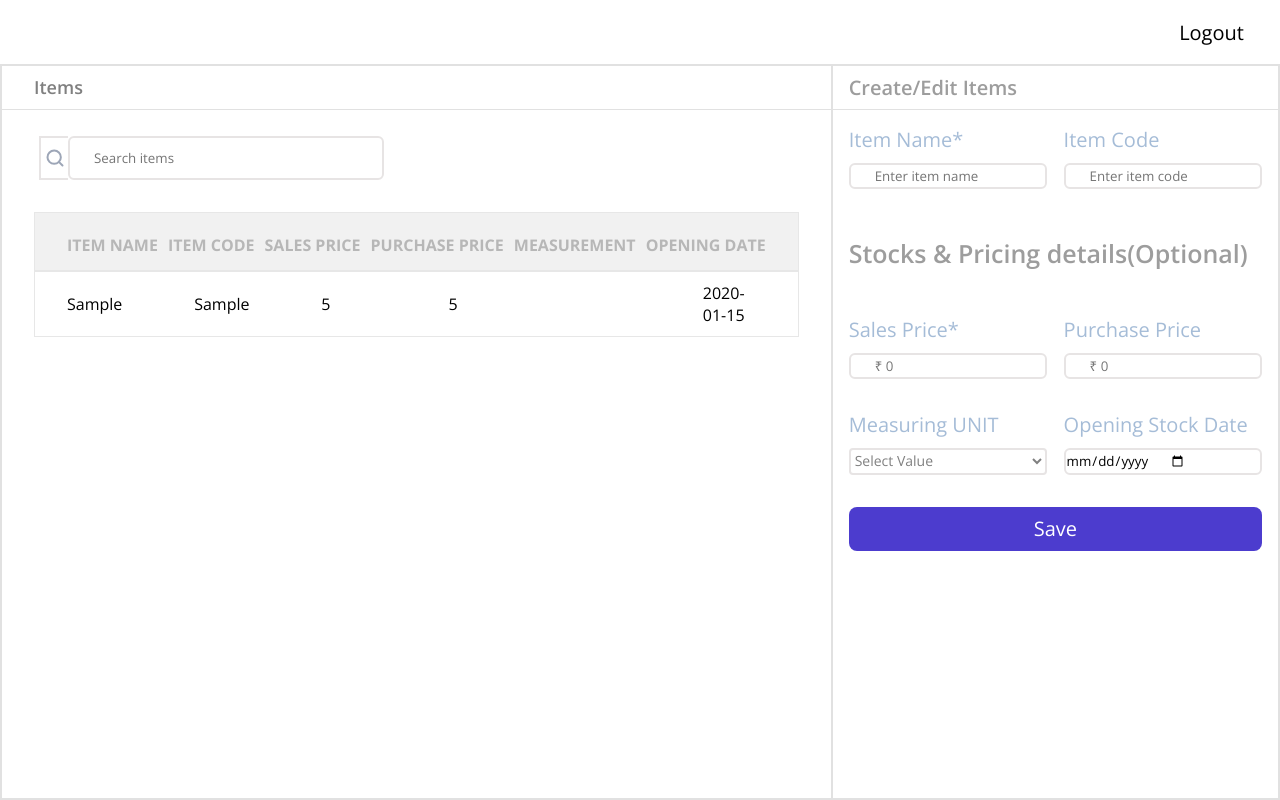
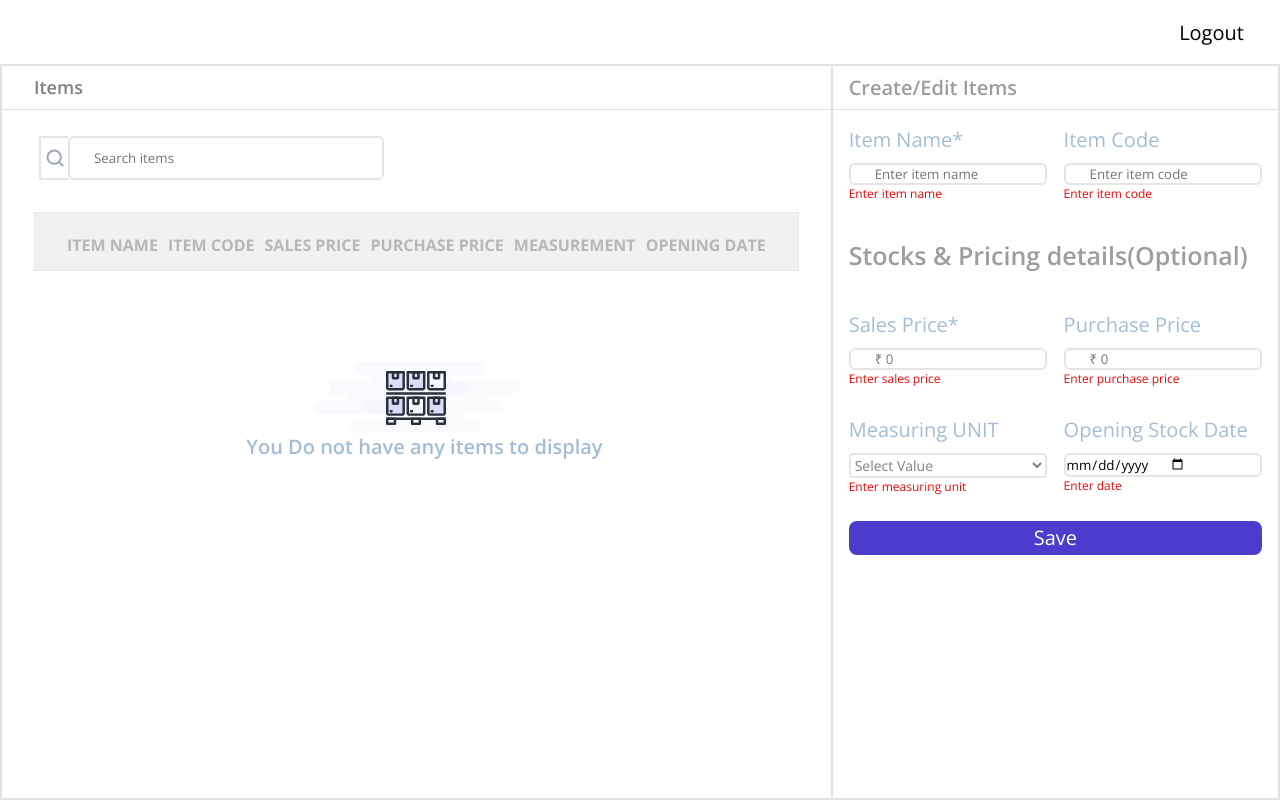
Before and after one commit to Akash007670/MyBillBook, a React (Create React App) app: page /items in a window 1280 px wide. Both pictures are taken after typing "Sample", "Sample", "5", "5", "2020-01-15" into the empty fields and a click on the button "Save". Built offline with nearby package versions, Linux system fonts and the light colour scheme.

Commit message:
Added form validation

```diff
--- a/src/Components/Items/FormElement.js
+++ b/src/Components/Items/FormElement.js
@@ -1,5 +1,6 @@
-import React, { useState } from "react";
+import React from "react";
 import {
+  ErrorText,
   Flex,
   Form,
   FormWrapper,
@@ -12,7 +13,7 @@ import {
   TtileWrapper,
 } from "./ItemElement";
 
-const FormElement = ({ setFormData, formData, formSubmitHandler }) => {
+const FormElement = ({ setFormData, formData, formSubmitHandler, error }) => {
   return (
     <>
       <FormWrapper>
@@ -29,6 +30,7 @@ const FormElement = ({ setFormData, formData, formSubmitHandler }) => {
                 }
                 value={formData.itemName}
               />
+              {error && <ErrorText>Enter item name</ErrorText>}
             </ItemNameWrapper>
             <ItemNameWrapper>
               <Text1>Item Code</Text1>
@@ -40,6 +42,7 @@ const FormElement = ({ setFormData, formData, formSubmitHandler }) => {
                 }
                 value={formData.itemCode}
               />
+              {error && <ErrorText>Enter item code</ErrorText>}
             </ItemNameWrapper>
           </Flex>
           <Flex>
@@ -56,6 +59,7 @@ const FormElement = ({ setFormData, formData, formSubmitHandler }) => {
                 }
                 value={formData.salesPrice}
               />
+              {error && <ErrorText>Enter sales price</ErrorText>}
             </ItemNameWrapper>
             <ItemNameWrapper>
               <Text1>Purchase Price</Text1>
@@ -67,6 +71,7 @@ const FormElement = ({ setFormData, formData, formSubmitHandler }) => {
                 }
                 value={formData.purchasePrice}
               />
+              {error && <ErrorText>Enter purchase price</ErrorText>}
             </ItemNameWrapper>
           </Flex>
           <Flex>
@@ -85,6 +90,7 @@ const FormElement = ({ setFormData, formData, formSubmitHandler }) => {
                 <option>kgs</option>
                 <option>ltr</option>
               </Select>
+              {error && <ErrorText>Enter measuring unit</ErrorText>}
             </ItemNameWrapper>
             <ItemNameWrapper>
               <Text1>Opening Stock Date</Text1>
@@ -96,6 +102,7 @@ const FormElement = ({ setFormData, formData, formSubmitHandler }) => {
                 }
                 value={formData.openingDate}
               />
+              {error && <ErrorText>Enter date</ErrorText>}
             </ItemNameWrapper>
           </Flex>
           <Flex>
--- a/src/Components/Items/ItemElement.js
+++ b/src/Components/Items/ItemElement.js
@@ -274,3 +274,9 @@ export const NotFoundTitle = styled.p`
   margin-left: 1rem;
   color: rgb(165 188 215);
 `;
+
+export const ErrorText = styled.p`
+  display: flex;
+  font-size: 12px;
+  color: red;
+`;
--- a/src/Components/Items/TableElement.js
+++ b/src/Components/Items/TableElement.js
@@ -19,7 +19,7 @@ import {
 import { ReactComponent as SearchIcon } from "../../assets/icn_search 1.svg";
 import { ReactComponent as NotFoundIcon } from "../../assets/icn_Inventory Reports.svg";
 
-const TableElement = ({ data, setFormData, value, searchHandler }) => {
+const TableElement = ({ data, setFormData, value, searchHandler, error }) => {
   const keys = data.length > 0 ? Object.keys(data[0]) : "";
 
   const updateHandler = (obj) => {
@@ -54,7 +54,7 @@ const TableElement = ({ data, setFormData, value, searchHandler }) => {
               </Tr>
             </Thead>
             <Tbody>
-              {data.length > 0 ? (
+              {data.length > 0 && !error ? (
                 <>
                   {data.length > 0 &&
                     data.map((obj, index) => (
--- a/src/Components/Items/index.js
+++ b/src/Components/Items/index.js
@@ -17,6 +17,7 @@ const Items = () => {
   const [getFormData, setGetFormtData] = useState([]);
   const [searchData, setSearchData] = useState("");
   const [wholeData, setWholeData] = useState([]);
+  const [error, setError] = useState("");
   const [formData, setFormData] = useState({
     itemName: "",
     itemCode: "",
@@ -30,7 +31,23 @@ const Items = () => {
 
   useEffect(() => {
     setWholeData(getFormData);
-  }, [getFormData]);
+  }, []);
+
+  const errorHandler = () => {
+    if (formData.itemName === "") {
+      setError("Enter Item Name");
+    } else if (formData.itemCode === "") {
+      setError("Enter item code");
+    } else if (formData.salesPrice === "") {
+      setError("Enter sales price");
+    } else if (formData.purchasePrice === "") {
+      setError("Enter purchase price");
+    } else if (formData.measuringUnit === "") {
+      setError("Select measuring unit");
+    } else if (formData.openingDate === "") {
+      setError("Select date");
+    }
+  };
 
   const logOutHandler = () => {
     setLogout(true);
@@ -41,10 +58,23 @@ const Items = () => {
 
   const formSubmitHandler = (e) => {
     e.preventDefault();
-    setGetFormtData((prevState) => [
-      ...prevState,
-      { ...formData, _id: uuidv4() },
-    ]);
+    errorHandler();
+    if (error) {
+      alert("Enter details");
+    } else {
+      setGetFormtData((prevState) => [
+        ...prevState,
+        { ...formData, _id: uuidv4() },
+      ]);
+      setFormData({
+        itemName: "",
+        itemCode: "",
+        salesPrice: "",
+        purchasePrice: "",
+        measuringUnit: "",
+        openingDate: "",
+      });
+    }
     setFormData({
       itemName: "",
       itemCode: "",
@@ -61,9 +91,10 @@ const Items = () => {
       let filterResult = [...getFormData];
       filterResult = filterResult.filter((row) => {
         const userData = `${Object.values(
-          `${row.itemName}${row.itemCode}`
+          `${row.itemName} ${row.itemCode}`
         ).join("")}.`;
-        if (userData.includes(value.toLowerCase().trim())) {
+        const el = userData.toLowerCase().trim();
+        if (el.includes(value.toLowerCase().trim())) {
           return true;
         }
         return false;
@@ -90,12 +121,14 @@ const Items = () => {
             setFormData={setFormData}
             value={searchData}
             searchHandler={searchHandler}
+            error={error}
           />
           <FormElement
             setGetFormtData={setGetFormtData}
             formSubmitHandler={formSubmitHandler}
             setFormData={setFormData}
             formData={formData}
+            error={error}
           />
         </ItemFormWrapper>
       </ItemPageWrapper>
```
